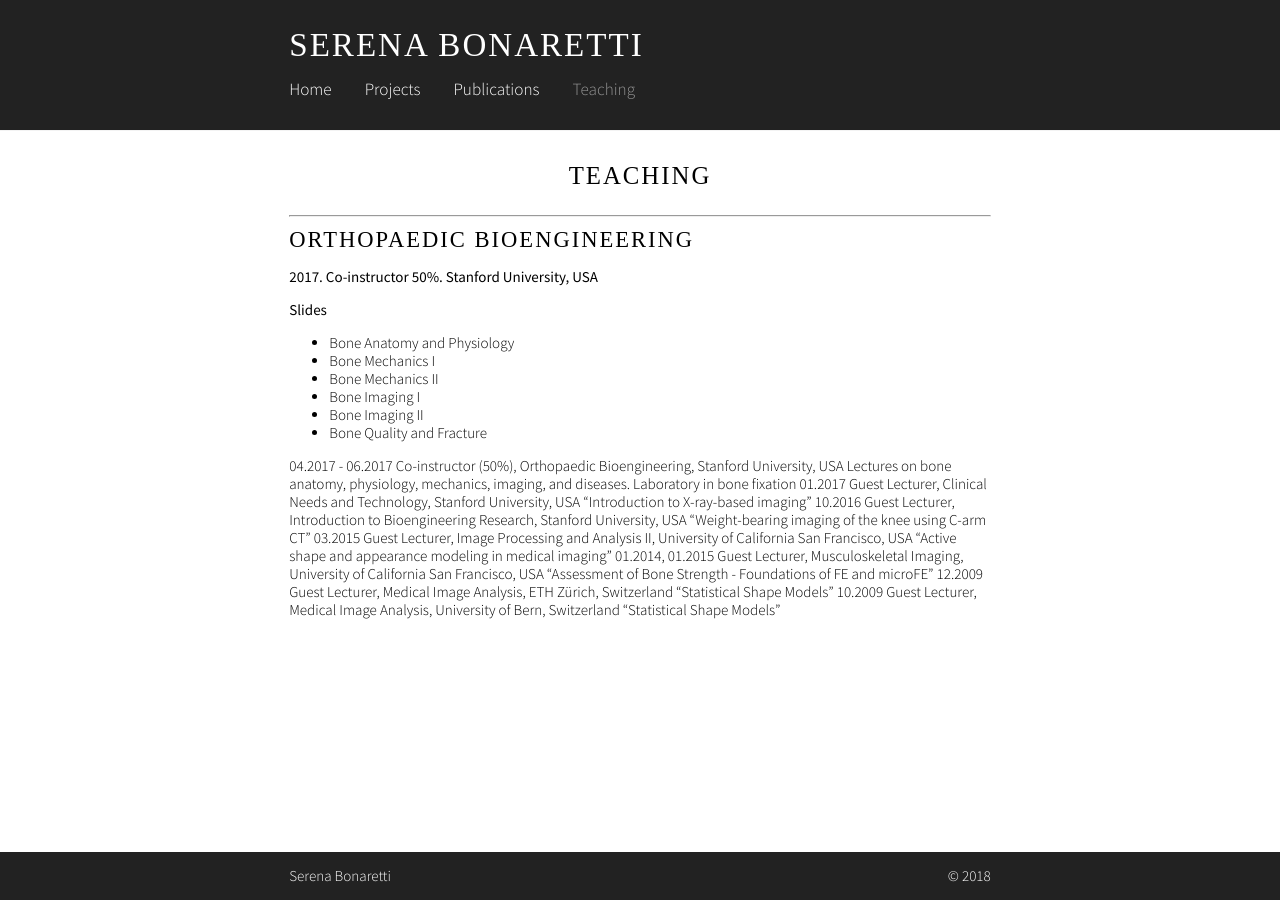
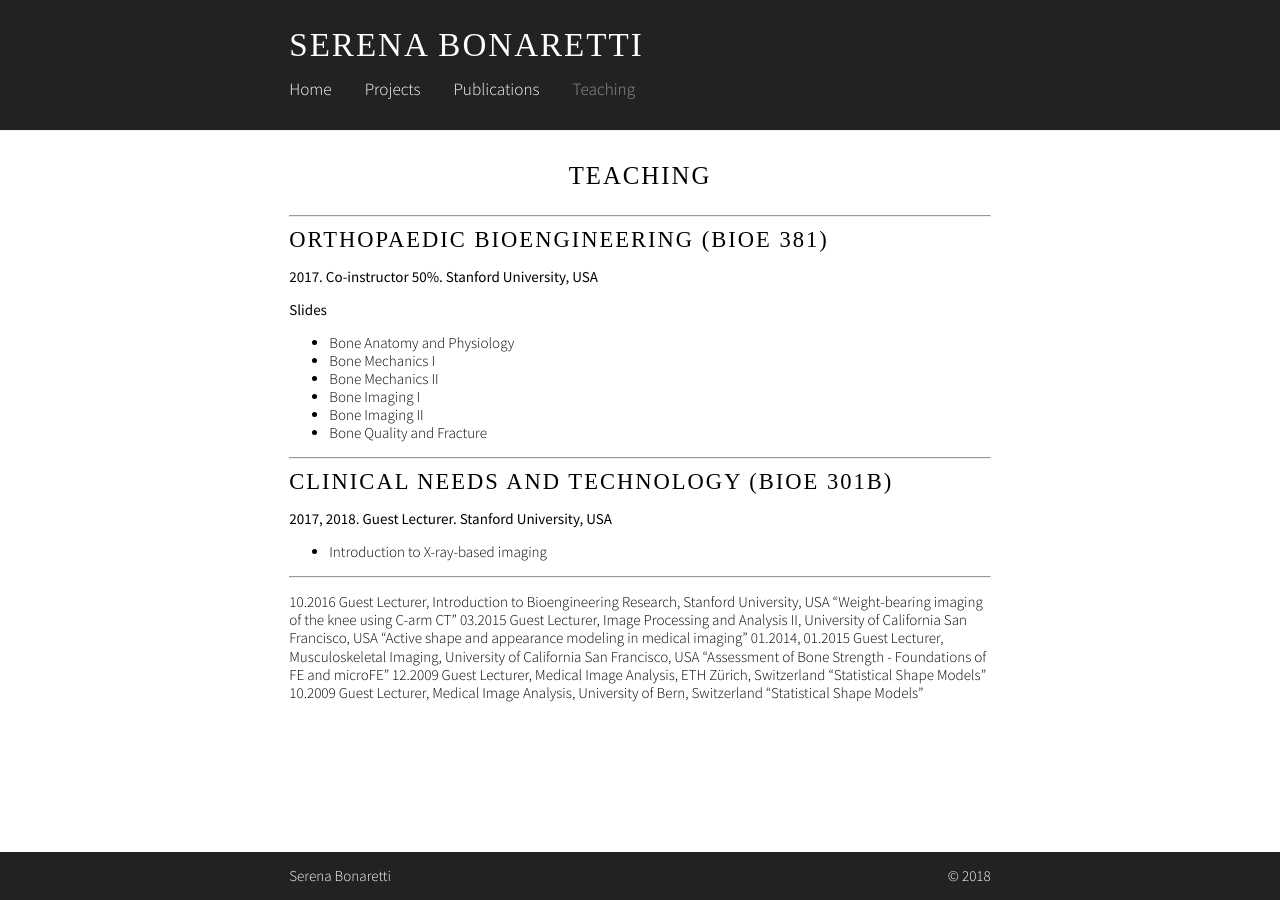
Before and after one commit to sbonaretti/sbonaretti.github.io, a Jekyll site: the page built from Teaching.md, in a window 1280 px wide. Built offline with Jekyll 4.4.1, drawn with Linux system fonts in a browser that asks for light colours; some web fonts are replaced.

Commit message:
Update Teaching.md

```diff
--- a/Teaching.md
+++ b/Teaching.md
@@ -6,7 +6,7 @@ title: "Teaching"
 ---
 
 
-#  Orthopaedic Bioengineering
+# Orthopaedic Bioengineering (BIOE 381)
 **2017. Co-instructor 50%. Stanford University, USA**
 
 **Slides**
@@ -19,10 +19,18 @@ title: "Teaching"
 * Bone Quality and Fracture
 
 
-04.2017 - 06.2017	Co-instructor (50%), Orthopaedic Bioengineering, Stanford University, USA
-	Lectures on bone anatomy, physiology, mechanics, imaging, and diseases. Laboratory in bone fixation
-01.2017	Guest Lecturer, Clinical Needs and Technology, Stanford University, USA
-	“Introduction to X-ray-based imaging”
+---
+
+# Clinical Needs and Technology (BIOE 301B)
+**2017, 2018. Guest Lecturer. Stanford University, USA**
+
+* Introduction to X-ray-based imaging
+
+
+---
+
+
+
 10.2016	Guest Lecturer, Introduction to Bioengineering Research, Stanford University, USA
 	“Weight-bearing imaging of the knee using C-arm CT”
 03.2015	Guest Lecturer, Image Processing and Analysis II, University of California San Francisco, USA
```
